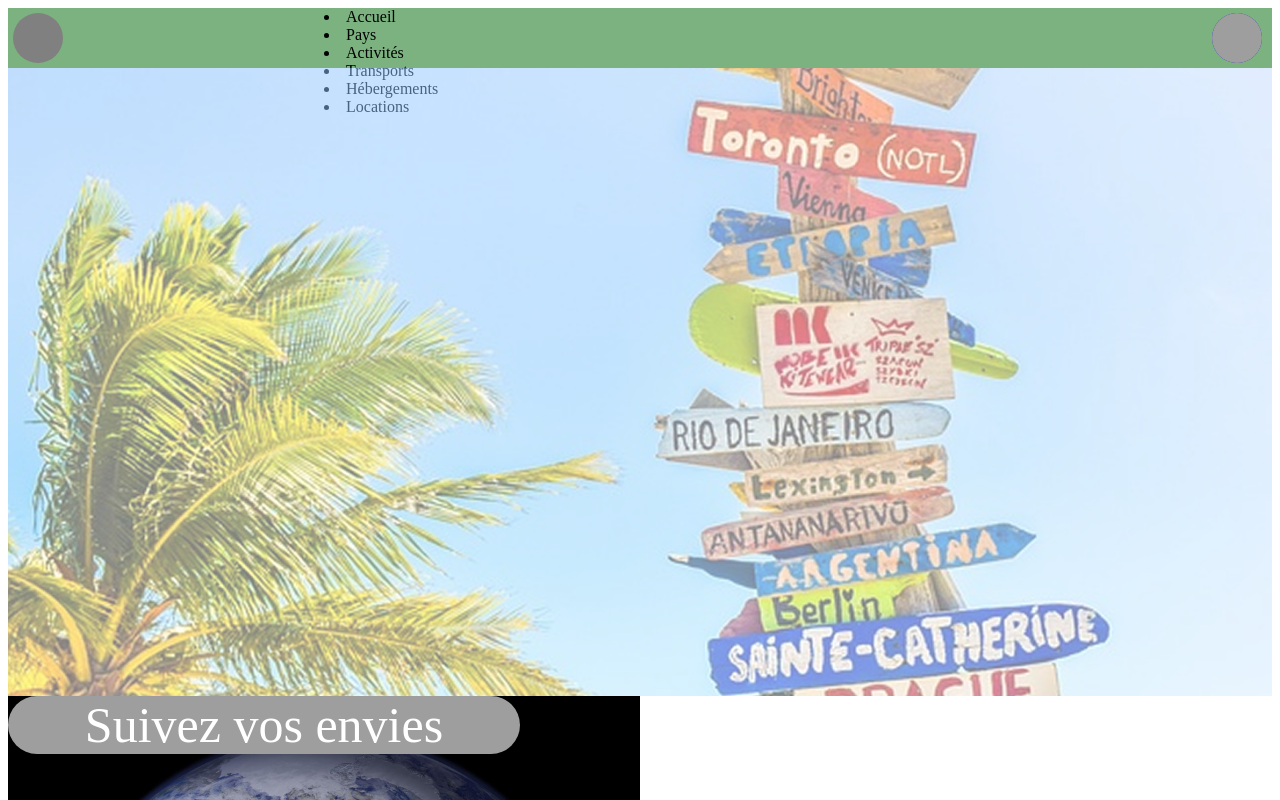
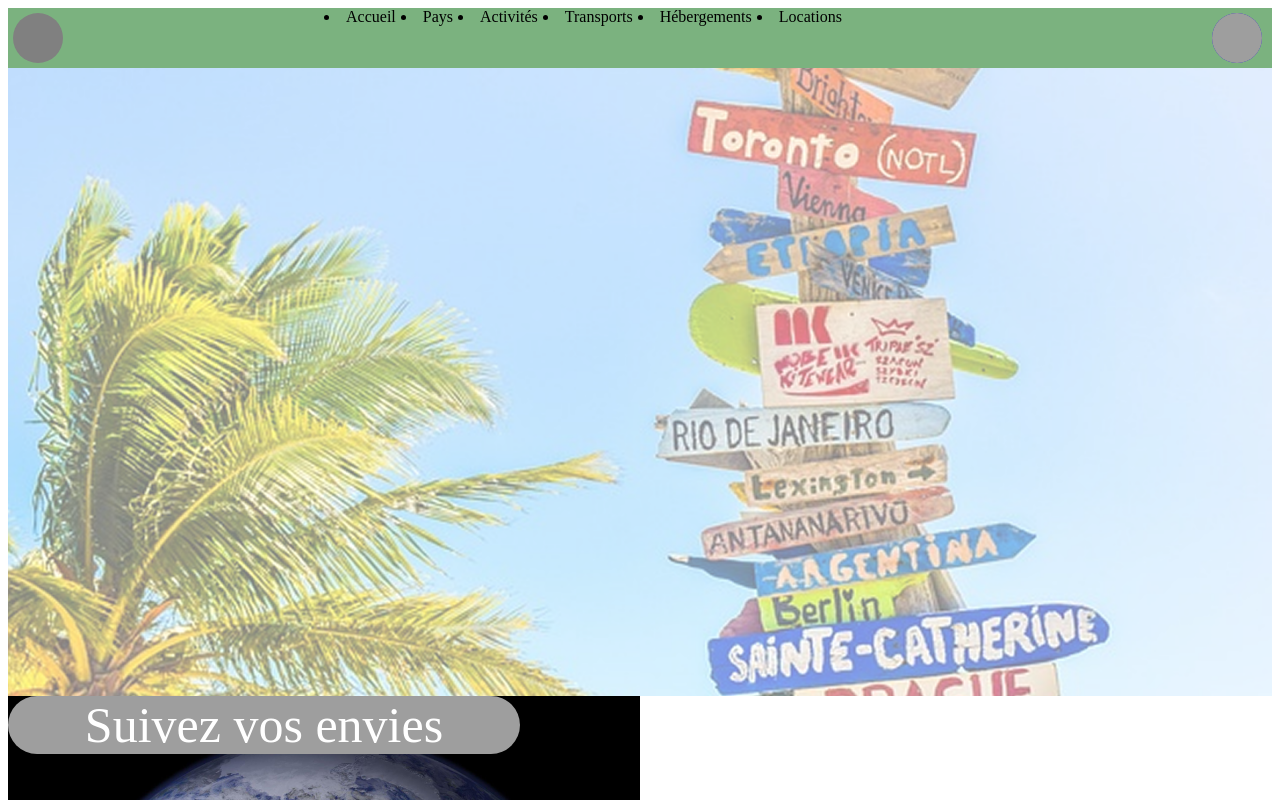
Before and after one commit to coralierussi/GlobePocket_site, a Vue app in the folder site/: page / in a window 1280 px wide. Shown: the top 800 px of the page. Built offline with nearby package versions, Linux system fonts and the light colour scheme; grey boxes are pictures that could not be loaded.

Commit message:
clear code

```diff
--- a/site/src/App.vue
+++ b/site/src/App.vue
@@ -103,8 +103,6 @@ export default {
             width: 40%;
             background-color: rgb(158, 158, 158);
             border-radius: 50px;
-            /* margin-top: 20%;
-            margin-left: 30%; */
             z-index: 10;
             .title{
                 color: white;
--- a/site/src/components/HeaderSite.vue
+++ b/site/src/components/HeaderSite.vue
@@ -3,7 +3,7 @@
       <div class="logo">
           <p class="logo-img" src="" alt=""/>
       </div>
-      <div class="navbar d-flex">
+      <div class="navbar">
           <li><a class="link-header" href="/main.vue">Accueil</a></li>
           <li><a class="link-header" href="/main.vue">Pays</a></li>
           <li><a class="link-header" href="/main.vue">Activités</a></li>
@@ -50,6 +50,7 @@ export default{
             }
         }
         .navbar{
+            display: flex;
             margin-left: auto;
             width: 60%;
             .link-header{
```
